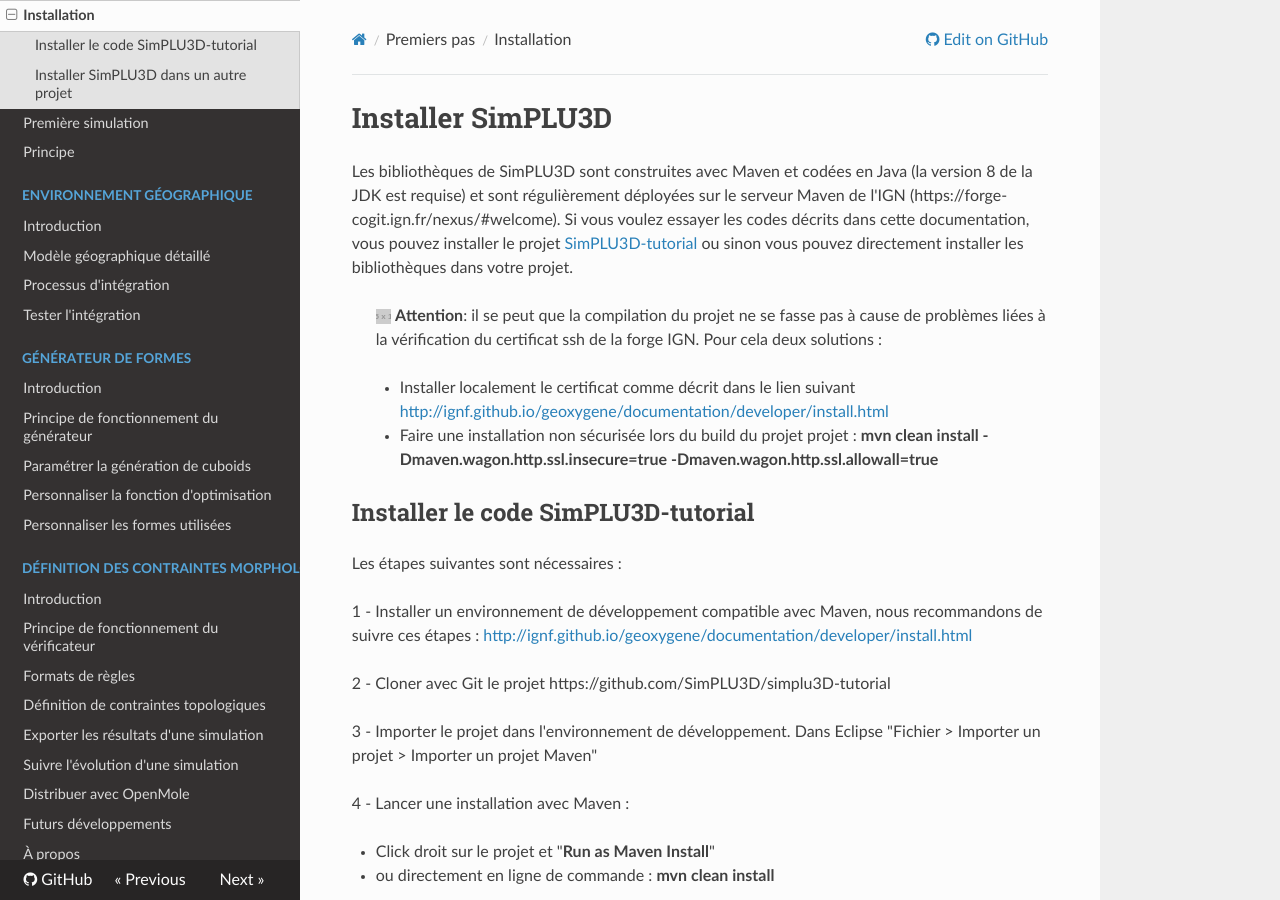
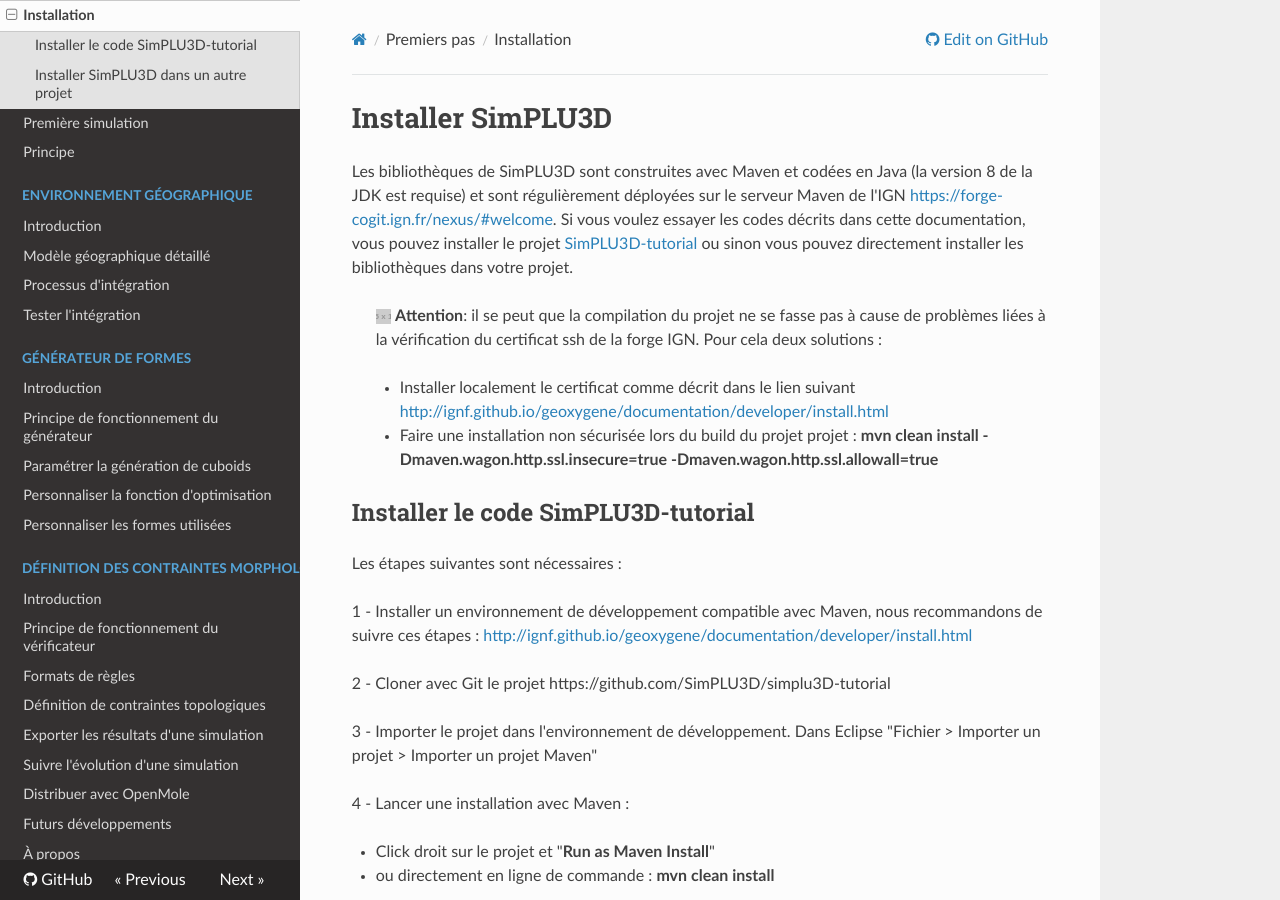
Before and after one commit to SimPLU3D/simplu3D-tutorial, an MkDocs documentation site: the page built from docs/begin/installation.md, in a window 1280 px wide and 900 px high. Built offline with MkDocs 1.6.1, drawn with Linux system fonts in a browser that asks for light colours; nearby versions of some CDN libraries; part of the change alters nothing that is shown.

Commit message:
Adding link

```diff
--- a/docs/begin/installation.md
+++ b/docs/begin/installation.md
@@ -8,7 +8,7 @@ date: 2018-10-26
 
 # Installer SimPLU3D
 
-Les bibliothèques de SimPLU3D sont construites avec Maven et codées en Java (la version 8 de la JDK est requise) et sont régulièrement déployées sur le serveur Maven de l'IGN (https://forge-cogit.ign.fr/nexus/#welcome). Si vous voulez essayer les codes décrits dans cette documentation, vous pouvez installer le projet [SimPLU3D-tutorial](https://github.com/SimPLU3D/simplu3D-tutorial) ou sinon vous pouvez directement installer les bibliothèques dans votre projet.
+Les bibliothèques de SimPLU3D sont construites avec Maven et codées en Java (la version 8 de la JDK est requise) et sont régulièrement déployées sur le serveur Maven de l'IGN [https://forge-cogit.ign.fr/nexus/#welcome](https://forge-cogit.ign.fr/nexus/#welcome). Si vous voulez essayer les codes décrits dans cette documentation, vous pouvez installer le projet [SimPLU3D-tutorial](https://github.com/SimPLU3D/simplu3D-tutorial) ou sinon vous pouvez directement installer les bibliothèques dans votre projet.
 
 > ![#f03c15](https://placehold.it/15/f03c15/000000?text=+) **Attention**: il se peut que la compilation du projet ne se fasse pas à cause de problèmes liées à la vérification du certificat ssh de la forge IGN. Pour cela deux solutions :
 
```
